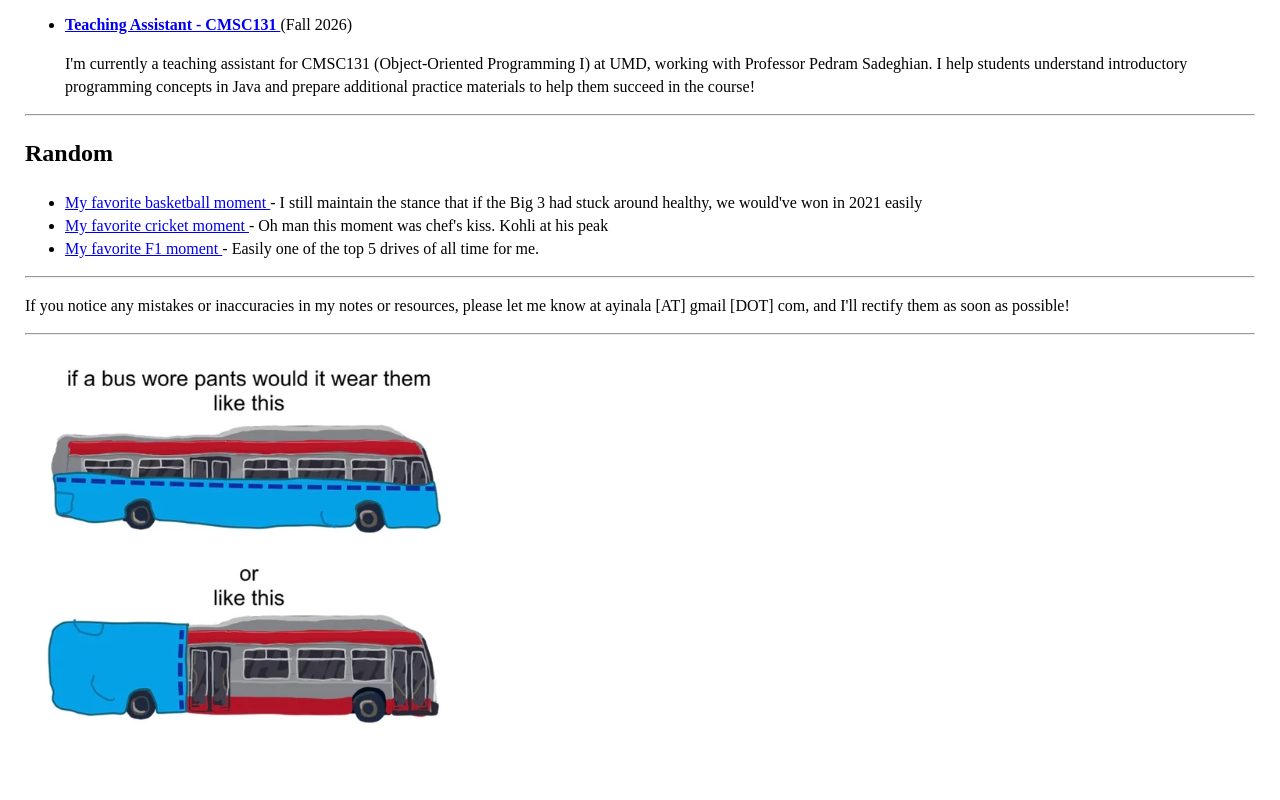
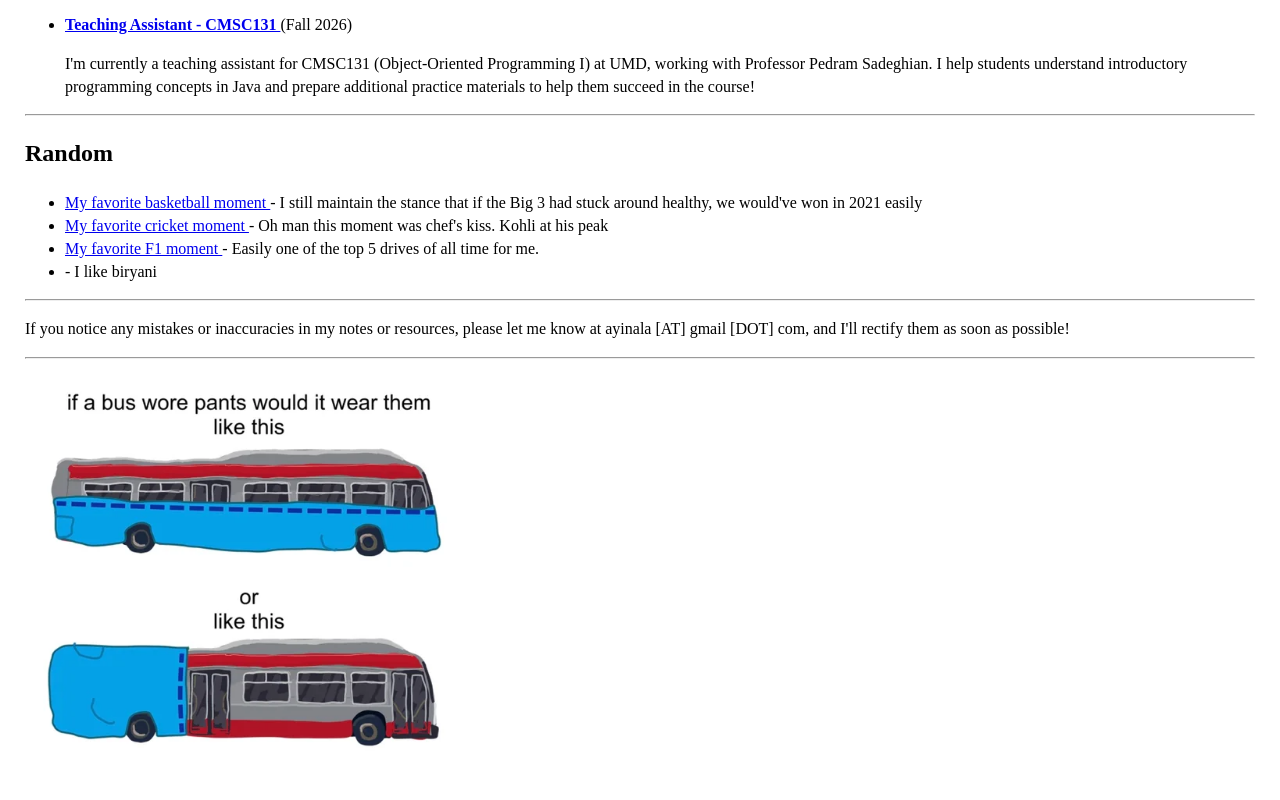
Before and after one commit to naren747380/naren747380.github.io, a plain HTML site: page index.html in a window 1280 px wide. Shown: the part 1890-2690 px from the top of the page. Drawn offline with Linux system fonts and the light colour scheme.

Commit message:
i like biryani

```diff
--- a/index.html
+++ b/index.html
@@ -472,6 +472,10 @@
             </a>
             - Easily one of the top 5 drives of all time for me.
         </li>
+
+        <li>
+            - I like biryani
+        </li>
     </ul>
 
     <hr>
```
